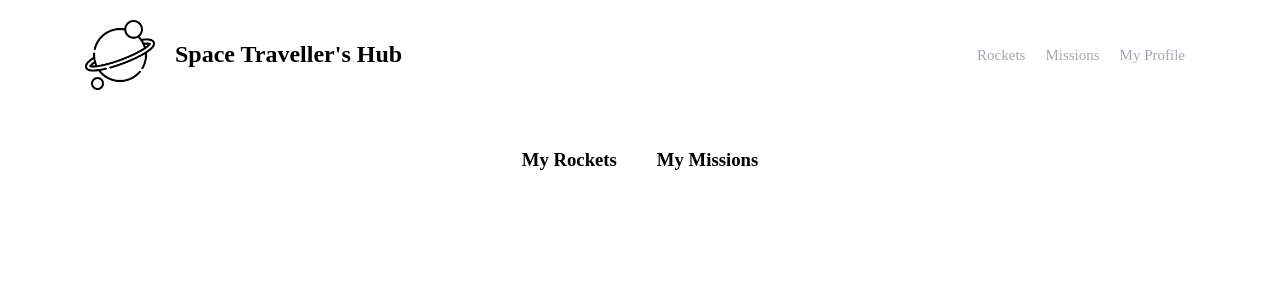
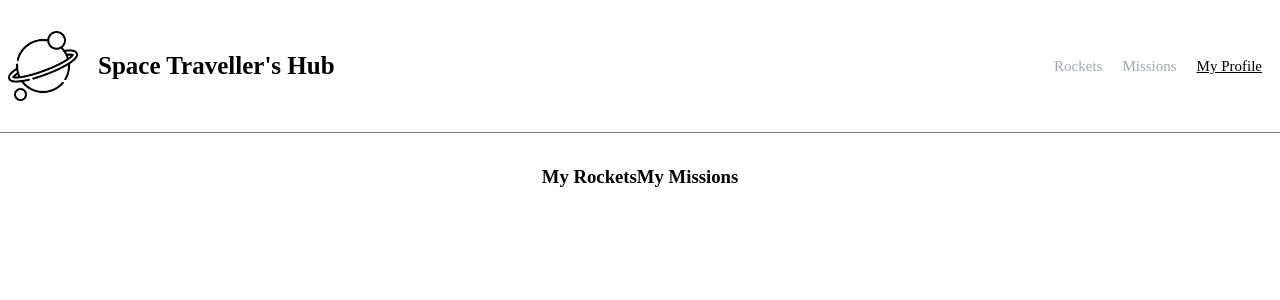
Before and after one commit to aakbarkhan/SpaceTravelers, a React (Create React App) app: page /myprofile in a window 1280 px wide. Shown: the top 300 px of the page. Built offline with nearby package versions, Linux system fonts and the light colour scheme.

Commit message:
Add the active link Navbar

```diff
--- a/src/components/Myprofile.js
+++ b/src/components/Myprofile.js
@@ -7,13 +7,13 @@ const Myprofile = () => {
 
   return (
     <div className="wrapper_profile">
-      <div className="profile">
+      <div className="profile1">
         <h3>My Rockets</h3>
         <ul className="list">
           {reservedItems.map((rock) => <li key={rock.rocket_name}>{rock.rocket_name}</li>)}
         </ul>
       </div>
-      <div className="profile">
+      <div className="profile2">
         <h3>My Missions</h3>
         <ul className="list">
           {
--- a/src/components/Navbar.js
+++ b/src/components/Navbar.js
@@ -1,4 +1,4 @@
-import { Link } from 'react-router-dom';
+import { NavLink } from 'react-router-dom';
 import logoo from './logo.png';
 
 const Nav = () => (
@@ -9,9 +9,9 @@ const Nav = () => (
         Space Traveller&apos;s Hub
       </h1>
       <ul className="nav-link">
-        <Link to="/">Rockets</Link>
-        <Link to="/missions">Missions</Link>
-        <Link to="/myprofile">My Profile</Link>
+        <NavLink activeClassName="selected" to="/">Rockets</NavLink>
+        <NavLink activeClassName="selected" to="/missions">Missions</NavLink>
+        <NavLink activeClassName="selected" to="/myprofile">My Profile</NavLink>
       </ul>
     </nav>
   </div>
--- a/src/components/Rock.js
+++ b/src/components/Rock.js
@@ -28,4 +28,5 @@ const Rock = (props) => {
     </div>
   );
 };
+
 export default Rock;
--- a/src/index.css
+++ b/src/index.css
@@ -10,6 +10,8 @@ body {
 h1 {
   display: flex;
   align-items: center;
+  font-size: 25px;
+  font-family: monospace;
 }
 
 .nav {
@@ -17,7 +19,9 @@ h1 {
   display: flex;
   justify-content: space-between;
   align-items: center;
-  padding: 0 85px;
+  padding: 10px 8px;
+  border-bottom: 1px solid gray;
+  margin-bottom: 15px;
   background-color: white;
 }
 
@@ -49,6 +53,14 @@ a:hover {
   color: black;
   cursor: pointer;
   text-decoration: underline;
+}
+
+.image {
+  box-shadow: rgba(6, 24, 44, 0.4) 0 0 0 2px, rgba(6, 24, 44, 0.65) 0 4px 6px -1px, rgba(255, 255, 255, 0.08) 0 1px 0 inset;
+}
+
+.details {
+  padding-left: 10px;
 }
 
 .rocketImage {
@@ -126,12 +138,17 @@ tr:nth-child(even) {
   padding-right: 20px;
 }
 
-.profile {
+/* .profile {
   margin: 20px;
-}
+} */
 
 .list li {
   border: 1px solid gray;
   width: 300px;
   padding: 10px 20px;
 }
+
+.active {
+  text-decoration: underline;
+  color: black;
+}
```
Also changed, not shown: 1 other file (tests, documents, lock files or other folders).
